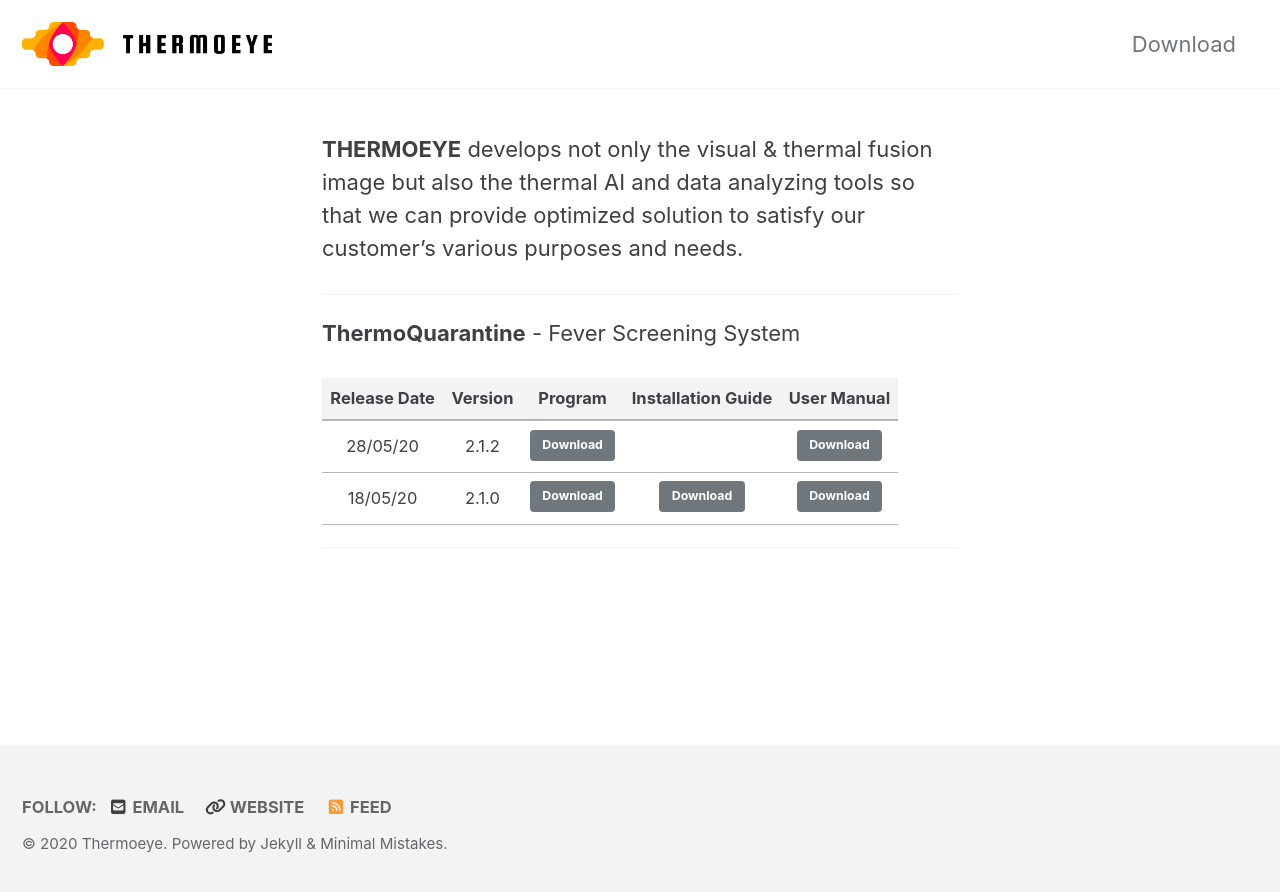
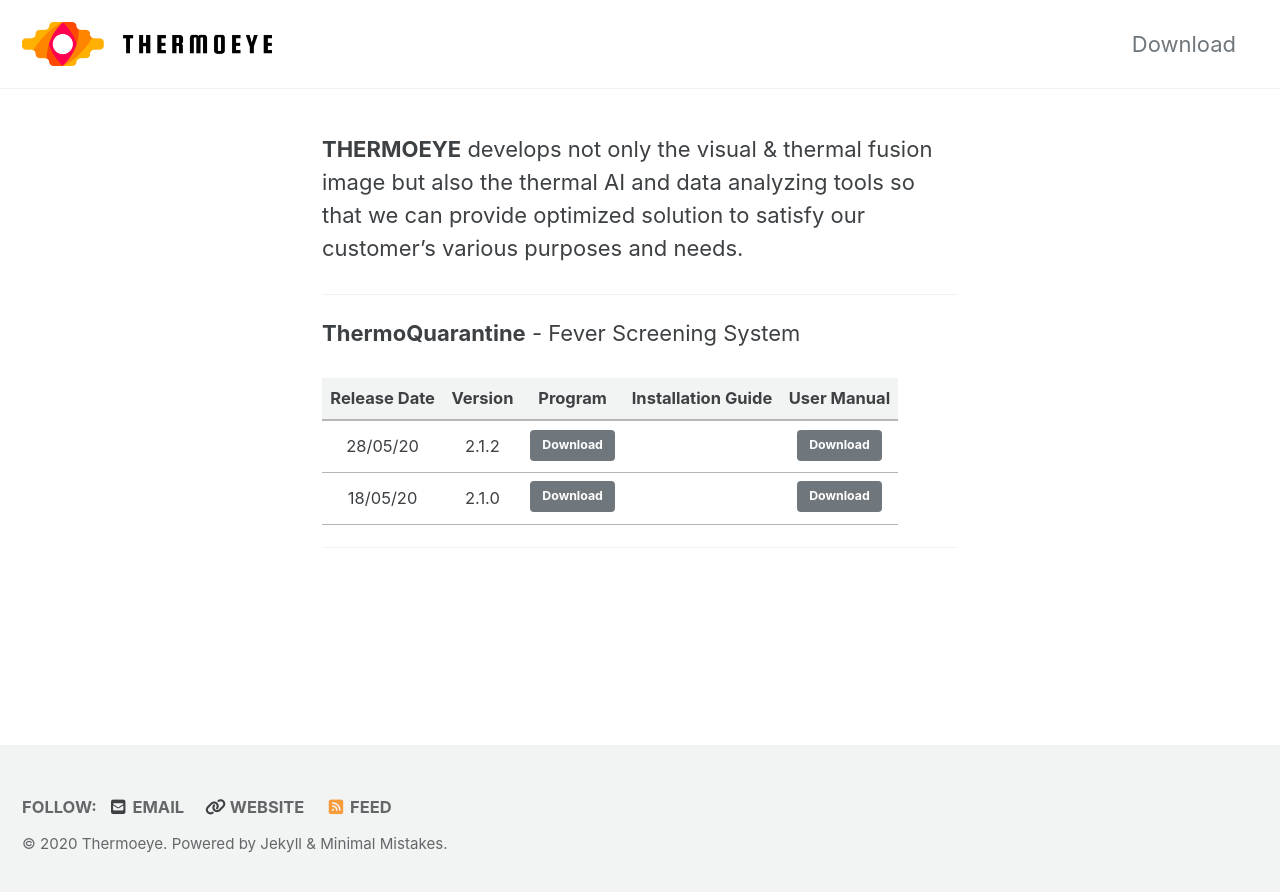
Before and after one commit to ThermoEye/ThermoEye.github.io, a Jekyll site: the page built from _pages/download.md, in a window 1280 px wide. Shown: the top 892 px of the page. Built offline with Jekyll 4.4.1, drawn with Linux system fonts in a browser that asks for light colours; cached includes are drawn as plain includes; nearby versions of some CDN libraries.

Commit message:
Delete 2.1.0 Installation guide

```diff
--- a/_pages/download.md
+++ b/_pages/download.md
@@ -20,6 +20,6 @@
 | Release Date | Version | Program | Installation Guide | User Manual |
 |:---------:|:---------:|:---------:|:---------:|:---------:|
 | 28/05/20 | 2.1.2 | <a href="https://docs.google.com/uc?export=download&id=1Bdcx7_bKJs8hx4eh51aEUuZZauU-alWP" class="btn btn--primary">Download</a> | | <a href="https://docs.google.com/uc?export=download&id=1KXr7QNrAkM0kV5qD4vBpSBqcUFs-kZpy" class="btn btn--primary">Download</a> |
-| 18/05/20 | 2.1.0 | <a href="https://docs.google.com/uc?export=download&id=1M86qxJPFL2PlJ8QW53Cnxh4HBAQpUZau" class="btn btn--primary">Download</a> |<a href="https://docs.google.com/uc?export=download&id=1M86qxJPFL2PlJ8QW53Cnxh4HBAQpUZau" class="btn btn--primary">Download</a>  | <a href="https://docs.google.com/uc?export=download&id=1M86qxJPFL2PlJ8QW53Cnxh4HBAQpUZau" class="btn btn--primary">Download</a>  |
+| 18/05/20 | 2.1.0 | <a href="https://docs.google.com/uc?export=download&id=1M86qxJPFL2PlJ8QW53Cnxh4HBAQpUZau" class="btn btn--primary">Download</a> |  | <a href="https://docs.google.com/uc?export=download&id=1M86qxJPFL2PlJ8QW53Cnxh4HBAQpUZau" class="btn btn--primary">Download</a>  |
 
 ---
```
